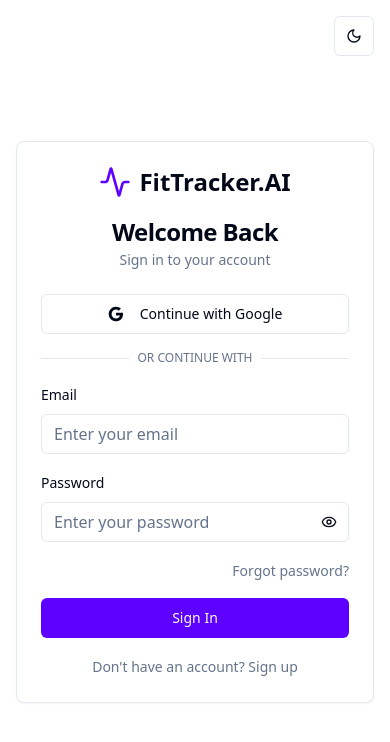
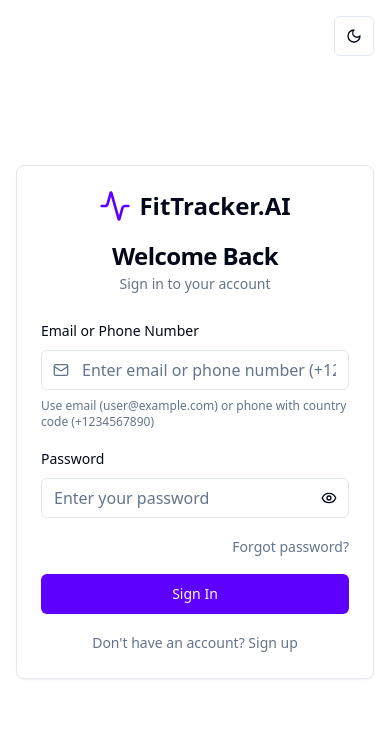
Before and after one commit to Ebub3G/Pro-Fit, a React (Vite) app: page /auth in a window 390 px wide. Shown: the top 742 px of the page. Built offline with nearby package versions, Linux system fonts and the light colour scheme.

Commit message:
Refactor: Implement phone number authentication
- Removed Google sign-in.
- Modified sign-up/log-in to accept either email or phone number with password.

```diff
--- a/src/contexts/AuthContext.tsx
+++ b/src/contexts/AuthContext.tsx
@@ -8,7 +8,6 @@ interface AuthContextType {
   session: Session | null;
   signUp: (email: string, password: string) => Promise<{ error: any }>;
   signIn: (email: string, password: string) => Promise<{ error: any }>;
-  signInWithGoogle: () => Promise<{ error: any }>;
   signOut: () => Promise<void>;
   loading: boolean;
 }
@@ -62,16 +61,6 @@ export const AuthProvider = ({ children }: { children: React.ReactNode }) => {
     return { error };
   };
 
-  const signInWithGoogle = async () => {
-    const { error } = await supabase.auth.signInWithOAuth({
-      provider: 'google',
-      options: {
-        redirectTo: `${window.location.origin}/`
-      }
-    });
-    return { error };
-  };
-
   const signOut = async () => {
     await supabase.auth.signOut();
     // Navigation will be handled by the auth state change listener
@@ -84,7 +73,6 @@ export const AuthProvider = ({ children }: { children: React.ReactNode }) => {
       session,
       signUp,
       signIn,
-      signInWithGoogle,
       signOut,
       loading
     }}>
--- a/src/pages/Auth.tsx
+++ b/src/pages/Auth.tsx
@@ -5,7 +5,7 @@ import { Button } from '@/components/ui/button';
 import { Input } from '@/components/ui/input';
 import { Label } from '@/components/ui/label';
 import { Card, CardContent, CardDescription, CardHeader, CardTitle } from '@/components/ui/card';
-import { Activity, Eye, EyeOff, Moon, Sun } from 'lucide-react';
+import { Activity, Eye, EyeOff, Moon, Sun, Mail, Phone } from 'lucide-react';
 import { useAuth } from '@/contexts/AuthContext';
 import { useTheme } from '@/contexts/ThemeContext';
 import { useToast } from '@/hooks/use-toast';
@@ -16,7 +16,7 @@ import { supabase } from '@/integrations/supabase/client';
 
 // Define validation schema using Zod
 const authSchema = z.object({
-  email: z.string().email({ message: "Invalid email address." }),
+  emailOrPhone: z.string().min(1, { message: "Email or phone number is required." }),
   password: z.string().min(6, { message: "Password must be at least 6 characters." }),
 });
 
@@ -26,8 +26,9 @@ const Auth = () => {
   const [isLogin, setIsLogin] = useState(true);
   const [showPassword, setShowPassword] = useState(false);
   const [loading, setLoading] = useState(false);
+  const [inputType, setInputType] = useState<'email' | 'phone'>('email');
 
-  const { signIn, signUp, signInWithGoogle, user } = useAuth();
+  const { signIn, signUp, user } = useAuth();
   const { theme, toggleTheme } = useTheme();
   const { toast } = useToast();
   const navigate = useNavigate();
@@ -36,13 +37,28 @@ const Auth = () => {
   const form = useForm<AuthFormValues>({
     resolver: zodResolver(authSchema),
     defaultValues: {
-      email: '',
+      emailOrPhone: '',
       password: '',
     },
     mode: "onChange"
   });
 
-  const { register, handleSubmit, formState: { errors }, getValues, reset } = form;
+  const { register, handleSubmit, formState: { errors }, getValues, reset, watch } = form;
+
+  // Watch the emailOrPhone field to detect if it's email or phone
+  const emailOrPhone = watch('emailOrPhone');
+
+  useEffect(() => {
+    // Detect if input is email or phone
+    const isEmail = emailOrPhone?.includes('@');
+    const isPhone = /^\+?[\d\s\-\(\)]+$/.test(emailOrPhone || '');
+
+    if (isEmail) {
+      setInputType('email');
+    } else if (isPhone || emailOrPhone?.startsWith('+')) {
+      setInputType('phone');
+    }
+  }, [emailOrPhone]);
 
   useEffect(() => {
     if (user) {
@@ -50,25 +66,72 @@ const Auth = () => {
     }
   }, [user, navigate]);
 
+  const isValidEmail = (value: string) => {
+    return /^[^\s@]+@[^\s@]+\.[^\s@]+$/.test(value);
+  };
+
+  const isValidPhone = (value: string) => {
+    // Basic phone validation - should start with + and contain 10-15 digits
+    return /^\+[1-9]\d{1,14}$/.test(value.replace(/[\s\-\(\)]/g, ''));
+  };
+
   const onSubmit = async (data: AuthFormValues) => {
     setLoading(true);
 
     try {
-      const { error } = isLogin
-        ? await signIn(data.email, data.password)
-        : await signUp(data.email, data.password);
+      const isEmail = isValidEmail(data.emailOrPhone);
+      const isPhone = isValidPhone(data.emailOrPhone);
 
-      if (error) {
+      if (!isEmail && !isPhone) {
+        toast({
+          title: "Invalid Input",
+          description: "Please enter a valid email address or phone number (with country code, e.g., +1234567890)",
+          variant: "destructive",
+        });
+        setLoading(false);
+        return;
+      }
+
+      let result;
+      if (isEmail) {
+        result = isLogin
+          ? await signIn(data.emailOrPhone, data.password)
+          : await signUp(data.emailOrPhone, data.password);
+      } else {
+        // Handle phone authentication
+        if (isLogin) {
+          const { error } = await supabase.auth.signInWithPassword({
+            phone: data.emailOrPhone,
+            password: data.password,
+          });
+          result = { error };
+        } else {
+          const { error } = await supabase.auth.signUp({
+            phone: data.emailOrPhone,
+            password: data.password,
+          });
+          result = { error };
+        }
+      }
+
+      if (result.error) {
         toast({
           title: "Authentication Error",
-          description: error.message,
+          description: result.error.message,
           variant: "destructive",
         });
       } else if (!isLogin) {
+        if (isPhone) {
+          toast({
+            title: "Account Created",
+            description: "Please check your phone for the verification code.",
+          });
+        } else {
           toast({
             title: "Account Created",
             description: "Please check your email to confirm your account and sign in.",
           });
+        }
         setIsLogin(true);
       } else {
         toast({
@@ -88,35 +151,21 @@ const Auth = () => {
     }
   };
 
-  const handleGoogleSignIn = async () => {
-    setLoading(true);
-    try {
-      const { error } = await signInWithGoogle();
-      if (error) {
+  const handleForgotPassword = async () => {
+    const emailOrPhone = getValues("emailOrPhone");
+    if (!emailOrPhone) {
       toast({
-          title: "Google Sign In Error",
-          description: error.message,
+        title: "Invalid Input",
+        description: "Please enter your email address to reset your password.",
         variant: "destructive",
       });
+      return;
     }
-    } catch (error) {
-      console.error("Google sign in error:", error);
-      toast({
-        title: "Error",
-        description: "An unexpected error occurred with Google sign in.",
-        variant: "destructive",
-      });
-    } finally {
-      setLoading(false);
-    }
-  };
 
-  const handleForgotPassword = async () => {
-    const email = getValues("email");
-    if (!email || errors.email) {
+    if (!isValidEmail(emailOrPhone)) {
       toast({
         title: "Invalid Email",
-        description: "Please enter a valid email address to reset your password.",
+        description: "Password reset is only available for email accounts. Please enter a valid email address.",
         variant: "destructive",
       });
       return;
@@ -124,7 +173,7 @@ const Auth = () => {
 
     setLoading(true);
     try {
-      const { error } = await supabase.auth.resetPasswordForEmail(email, {
+      const { error } = await supabase.auth.resetPasswordForEmail(emailOrPhone, {
         redirectTo: `${window.location.origin}/reset-password`,
       });
 
@@ -137,7 +186,7 @@ const Auth = () => {
       } else {
         toast({
           title: "Password Reset Email Sent",
-          description: `A password reset link has been sent to ${email}. Please check your inbox.`,
+          description: `A password reset link has been sent to ${emailOrPhone}. Please check your inbox.`,
         });
       }
     } catch (error) {
@@ -177,44 +226,33 @@ const Auth = () => {
         </CardHeader>
         <CardContent>
           <div className="space-y-4">
-            <Button
-              onClick={handleGoogleSignIn}
-              variant="outline"
-              className="w-full"
-              disabled={loading}
-            >
-              <svg className="w-4 h-4 mr-2" viewBox="0 0 24 24">
-                <path fill="currentColor" d="M22.56 12.25c0-.78-.07-1.53-.2-2.25H12v4.26h5.92c-.26 1.37-1.04 2.53-2.21 3.31v2.77h3.57c2.08-1.92 3.28-4.74 3.28-8.09z"/>
-                <path fill="currentColor" d="M12 23c2.97 0 5.46-.98 7.28-2.66l-3.57-2.77c-.98.66-2.23 1.06-3.71 1.06-2.86 0-5.29-1.93-6.16-4.53H2.18v2.84C3.99 20.53 7.7 23 12 23z"/>
-                <path fill="currentColor" d="M5.84 14.09c-.22-.66-.35-1.36-.35-2.09s.13-1.43.35-2.09V7.07H2.18C1.43 8.55 1 10.22 1 12s.43 3.45 1.18 4.93l2.85-2.22.81-.62z"/>
-                <path fill="currentColor" d="M12 5.38c1.62 0 3.06.56 4.21 1.64l3.15-3.15C17.45 2.09 14.97 1 12 1 7.7 1 3.99 3.47 2.18 7.07l3.66 2.84c.87-2.6 3.3-4.53 6.16-4.53z"/>
-              </svg>
-              Continue with Google
-            </Button>
-
-            <div className="relative">
-              <div className="absolute inset-0 flex items-center">
-                <span className="w-full border-t" />
-              </div>
-              <div className="relative flex justify-center text-xs uppercase">
-                <span className="bg-background px-2 text-muted-foreground">Or continue with</span>
-              </div>
-            </div>
-
             <form onSubmit={handleSubmit(onSubmit)} className="space-y-4">
               <div className="space-y-2">
-                <Label htmlFor="email">Email</Label>
+                <Label htmlFor="emailOrPhone">Email or Phone Number</Label>
+                <div className="relative">
+                  <div className="absolute left-3 top-1/2 transform -translate-y-1/2">
+                    {inputType === 'email' ? (
+                      <Mail className="h-4 w-4 text-muted-foreground" />
+                    ) : (
+                      <Phone className="h-4 w-4 text-muted-foreground" />
+                    )}
+                  </div>
                   <Input
-                  id="email"
-                  type="email"
-                  placeholder="Enter your email"
-                  {...register("email")}
-                  aria-invalid={errors.email ? "true" : "false"}
+                    id="emailOrPhone"
+                    type="text"
+                    placeholder="Enter email or phone number (+1234567890)"
+                    className="pl-10"
+                    {...register("emailOrPhone")}
+                    aria-invalid={errors.emailOrPhone ? "true" : "false"}
                     disabled={loading}
                   />
-                {errors.email && (
-                  <p className="text-destructive text-sm mt-1">{errors.email.message}</p>
+                </div>
+                {errors.emailOrPhone && (
+                  <p className="text-destructive text-sm mt-1">{errors.emailOrPhone.message}</p>
                 )}
+                <p className="text-xs text-muted-foreground">
+                  Use email (user@example.com) or phone with country code (+1234567890)
+                </p>
               </div>
 
               <div className="space-y-2">
@@ -272,7 +310,7 @@ const Auth = () => {
                 type="button"
                 onClick={() => {
                   setIsLogin(!isLogin);
-                  reset({ email: '', password: '' });
+                  reset({ emailOrPhone: '', password: '' });
                 }}
                 className="text-sm text-muted-foreground hover:text-primary"
               >
```
Lines whose indentation alone changed are shown as unchanged.
